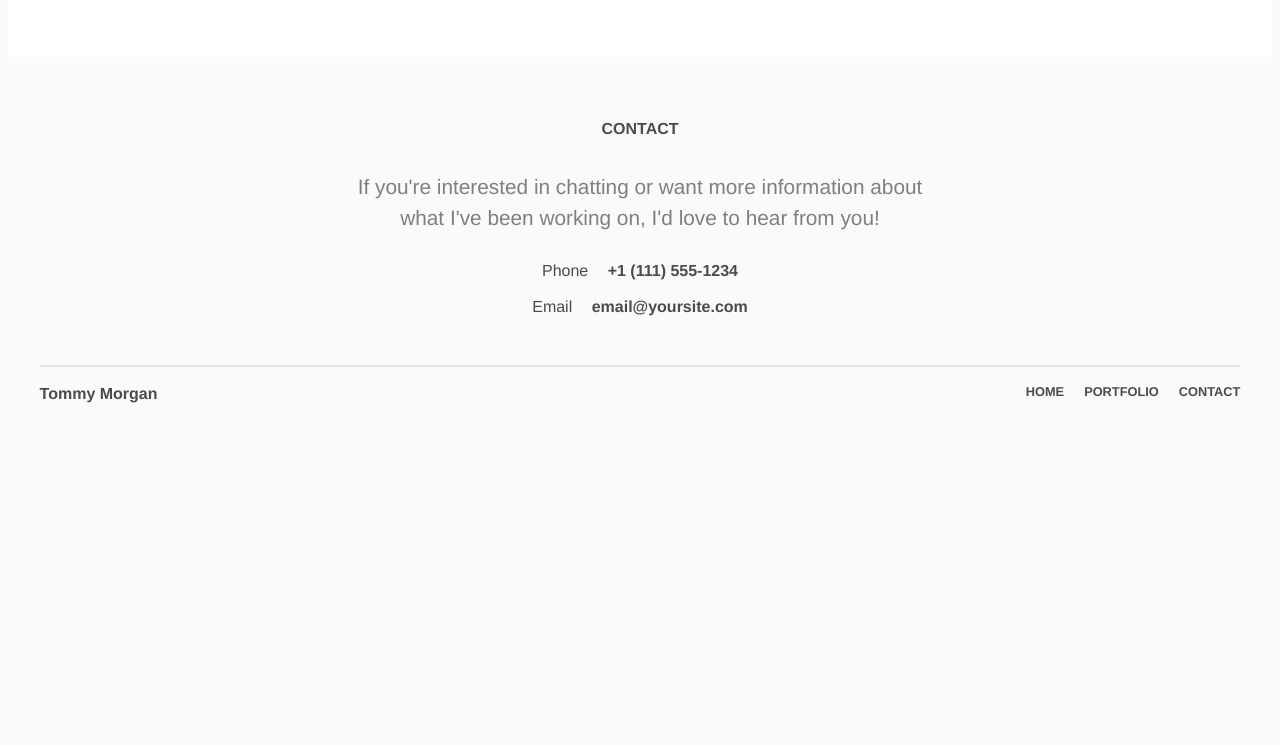
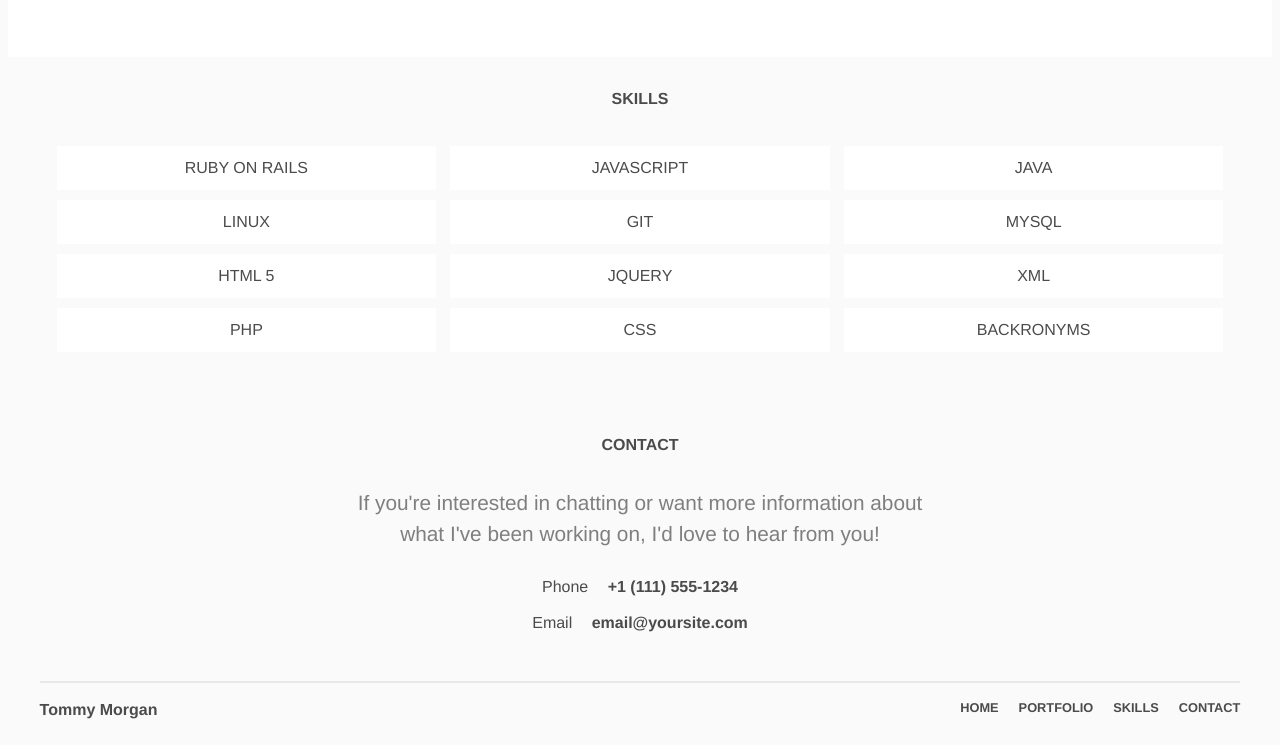
Before and after one commit to wellbredgrapefruit/fewd_responsive_project, a plain HTML site: page index.html in a window 1280 px wide. Shown: the part 2013-2758 px from the top of the page. Before the commit the page ends 2442 px from the top, so only its background shows below. Drawn offline with Linux system fonts and the light colour scheme.

Commit message:
Added extra section to the page.

```diff
--- a/css/style.css
+++ b/css/style.css
@@ -95,6 +95,25 @@ footer a {
   font-size: 0.8em;
 }
 
+.skills-container {
+  text-align: center;
+}
+
+.skills-container ul {
+	list-style-type: none;
+	padding: 0px;
+}
+
+.skills-container li {
+  display: block;
+  text-align: center;
+  text-decoration: none;
+  background-color: #fff;
+  text-transform: uppercase;
+  padding: 10px 0px;
+  margin: 5px 0px;
+}
+
 .normal-nav-link {
   display: none;
 }
@@ -150,6 +169,12 @@ footer a {
   .normal-nav-link {
   	display: inline-block;
   	margin-left: 20px;
+  }
+
+  .skills-container li {
+    display: inline-block;
+    width: 45%;
+    margin: 5px 5px;
   }
 }
 
@@ -221,4 +246,10 @@ footer a {
   	display: inline-block;
   	margin-left: 20px;
   }
+
+  .skills-container li {
+    display: inline-block;
+    width: 30%;
+    margin: 5px 5px;
+  }
 }
--- a/index.html
+++ b/index.html
@@ -11,6 +11,7 @@
     <nav>
       <a href="#home">Home</a>
       <a href="#portfolio">Portfolio</a>
+      <a href="#skills">Skills</a>
       <a href="#contact">Contact</a>
     </nav>
     <div class="profile">
@@ -81,6 +82,24 @@
 	  </div>
 	</div>
 
+    <div class="skills-container">
+      <h2 id="skills">Skills</h2>
+      <ul>
+        <li>Ruby on Rails</li>
+        <li>JavaScript</li>
+        <li>Java</li>
+        <li>Linux</li>
+        <li>Git</li>
+        <li>MySQL</li>
+        <li>HTML 5</li>
+        <li>jQuery</li>
+        <li>XML</li>
+        <li>PHP</li>
+        <li>CSS</li>
+        <li>Backronyms</li>
+      </ul>
+    </div>
+
     <div class="contact-container">
       <h2 id="contact">Contact</h2>
       <p>If you're interested in chatting or want more information about what I've been working on, I'd love to hear from you!</p>
@@ -98,6 +117,7 @@
 	  Tommy Morgan
 	  <a class="mobile-nav-link" href="#home">Back to top</a>
 	  <a class="normal-nav-link" href="#contact">Contact</a>
+	  <a class="normal-nav-link" href="#skills">Skills
 	  <a class="normal-nav-link" href="#portfolio">Portfolio</a>
 	  <a class="normal-nav-link" href="#home">Home</a>
 
```
